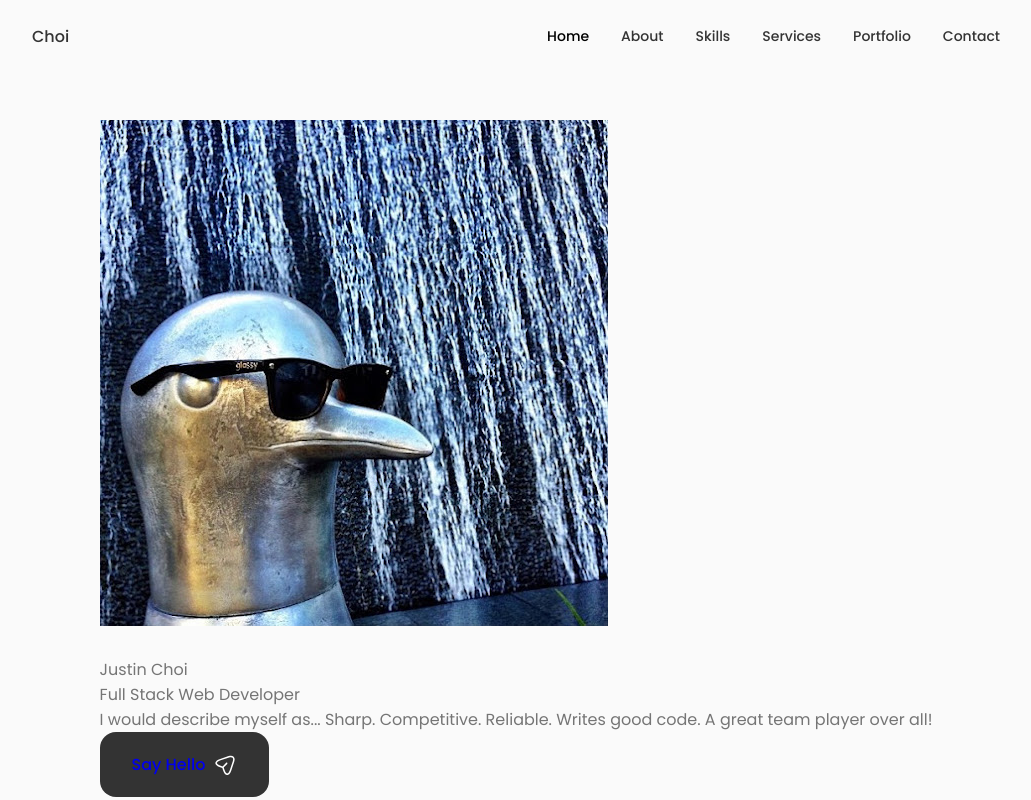
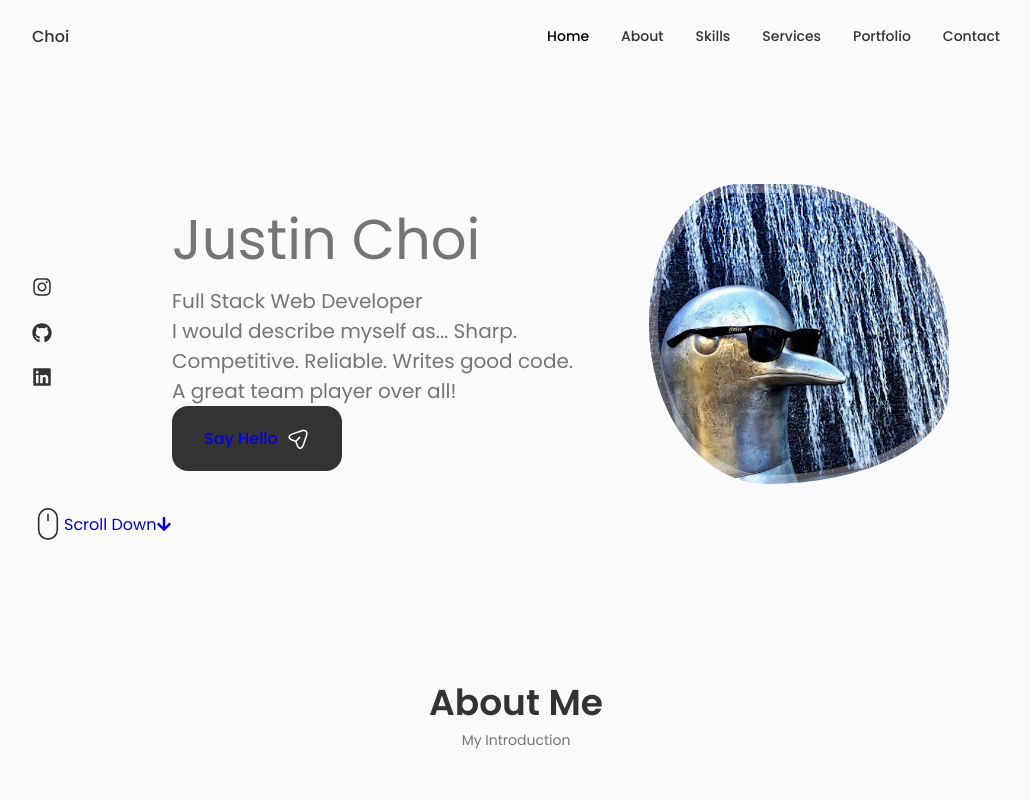
Before and after one commit to justinschoi93/portfolio, a React (Vite) app in the folder v3.0/: page / in a window 1280 px wide. Shown: the top 800 px of the page, without its empty margins (124-1155 px from the left). Built offline with nearby package versions, Linux system fonts and the light colour scheme.

Commit message:
updated stylesheet

```diff
--- a/v3.0/src/components/home/Home.jsx
+++ b/v3.0/src/components/home/Home.jsx
@@ -1,6 +1,5 @@
 import './home.css';
-import jPinguino777 from '../../assets/jpinguino777.jpg';
-
+import { FaInstagram, FaGithub, FaLinkedin, FaArrowDown } from 'react-icons/fa';
 export default function Home () {
     return (
         <>
@@ -9,16 +8,16 @@ export default function Home () {
                     <div className="home__content grid">
                         <div className="home__social">
                             <a href="https://www.isntagram.com/" className="home__social-icon">
-                                <i className="uil_uil-instagram"></i>
+                                <FaInstagram className="home__social-icon"/>
                             </a>
                             <a href="https://github.com/justinschoi93" className="home__social-icon">
-                                <i className="uil uil-github-alt"></i>
+                                <FaGithub className="home__social-icon"/>
                             </a>
-                            <a href="https://linkedin.com/in/justinschoi93" className="uil uil-linkedin"></a>
+                            <a href="https://linkedin.com/in/justinschoi93" className="uil uil-linkedin">
+                                <FaLinkedin className="home__social-icon"/>
+                            </a>
                         </div>
-                        <div className="home__img">
-                            <img src={jPinguino777} alt="" />
-                        </div>
+                        <div className="home__img"></div>
                         <div className="home__data">
                             <div className="home__title">Justin Choi</div>
                             <div className="home__subtitle">Full Stack Web Developer</div>
@@ -83,7 +82,7 @@ export default function Home () {
                                 ></path>
                             </svg>
                             <span className="home__scroll-name">Scroll Down</span>
-                            <i className="uil uil-arrow-down home__scroll-arrow"></i>
+                            <FaArrowDown/>
                         </a>
                     </div>
                 </div>
--- a/v3.0/src/components/home/home.css
+++ b/v3.0/src/components/home/home.css
@@ -1,10 +1,66 @@
-.home {
-    margin: 0;
-    padding: 0;
-    display: flex;
+.home__content {
+    grid-template-columns: 116px repeat(2, 1fr);
+    padding-top: 5.5rem;
+    column-gap: 2rem;
+    align-items: center;
 }
 
-.home__container {
-    display: flex;
+.home__social {
+    display: grid;
+    grid-template-columns: max-content;
+    row-gap: 1rem;
+}
+
+.home__social-icon {
+    font-size: 1.25rem;
+    color: var(--title-color);
+}
+
+.home__social-icon:hover {
+    color: var(--title-color-dark);
+}
+
+.home__img {
+    background: url(../../assets/jpinguino777.jpg);
+    background-repeat: no-repeat;
+    background-position: center;
+    background-size: cover;
+    box-shadow: inset 0 0 0 9px rgb(255 255 255 / 30%);
+    order: 1;
+    justify-self: center;
+    width: 300px;
+    height: 300px;
+    animation: profile__animate 8s ease-in-out infinite 1s;
+}
+
+.home__title {
+    font-size: var(--big-font-size);
+    margin-bottom: var(--mb-0-25);
+}
+
+.home__subtitle {
+    font-size: 1.25rem;
+    color: var(--text-color);
+}
+
+.home__description {
+    font-size: 1.25rem;
+    color: var(--text-color);
 
 }
+
+
+@keyframes profile__animate {
+    0% {
+        border-radius: 60% 40% 30% 70%/60% 30% 70% 40%;
+    }
+
+    50% {
+        border-radius: 30% 60% 70% 40%/50% 60% 30% 60%;
+
+    }
+
+    100% {
+        border-radius: 60% 40% 30% 70%/60% 30% 70% 40%;
+    }
+}
```
